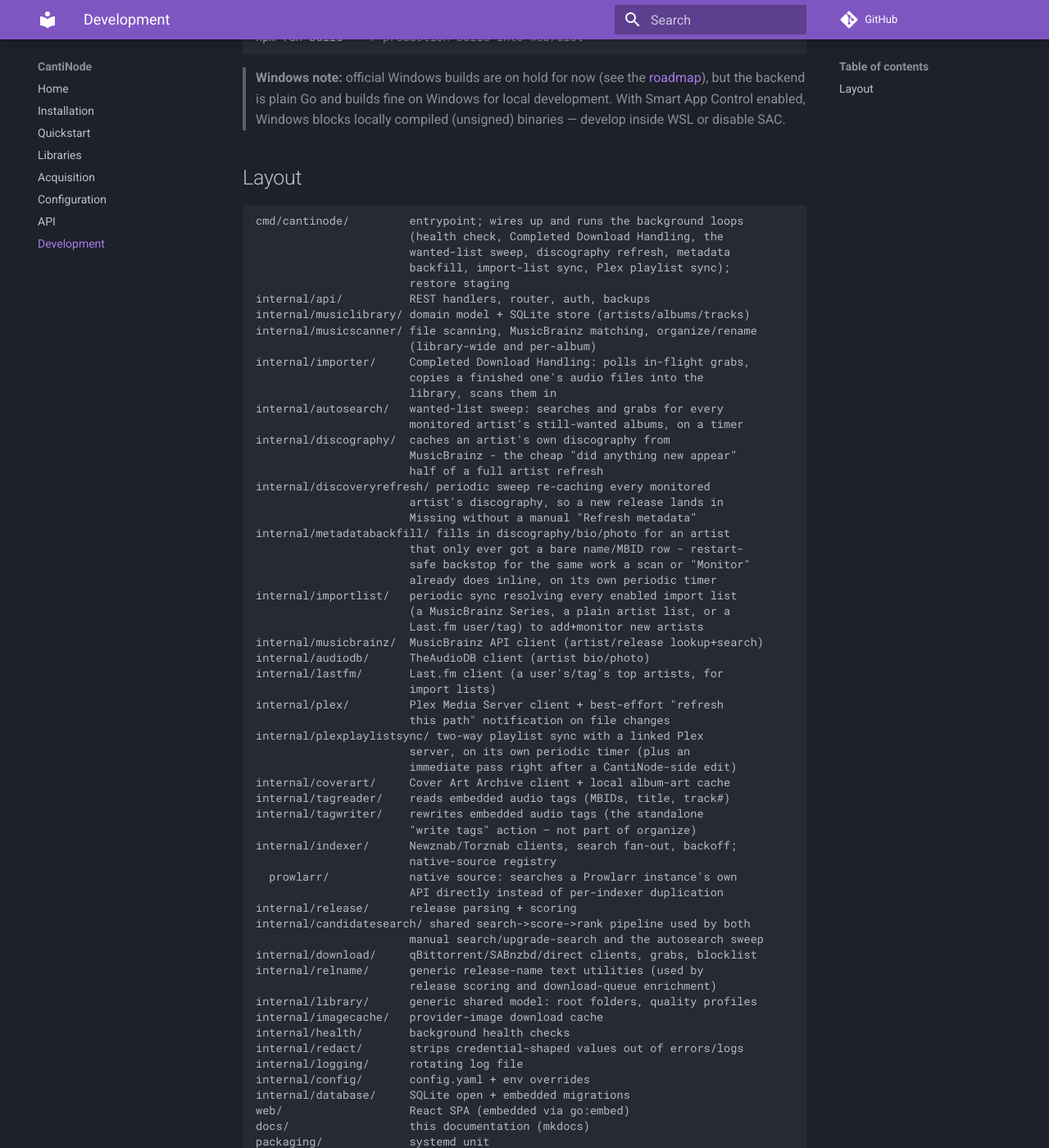
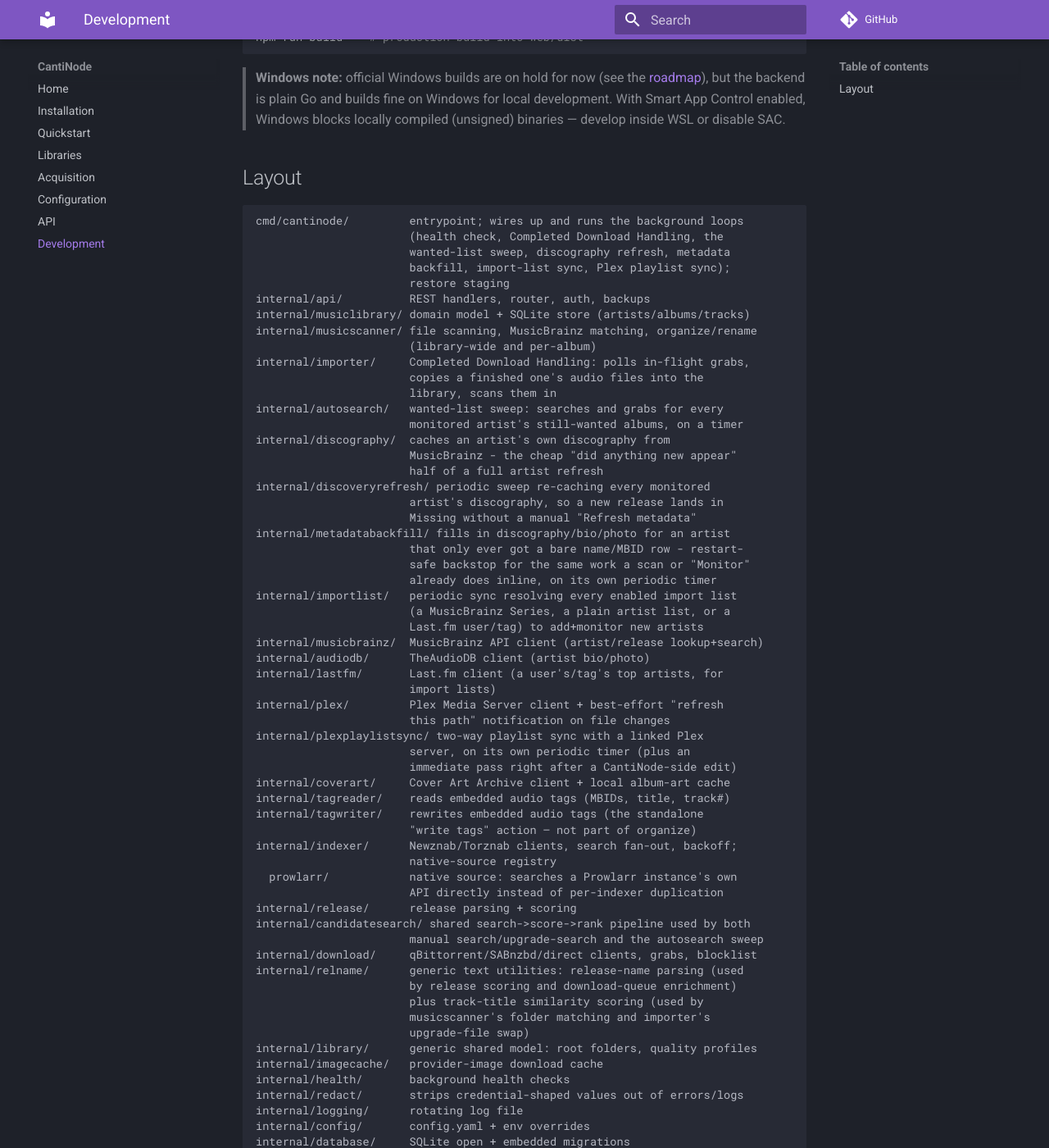
Before and after one commit to obstruct-exit-emit/CantiNode, an MkDocs documentation site: the page built from docs/development.md, in a window 1280 px wide and 1400 px high, scrolled down 388 px. Shown: the whole window at 82% size. Built offline with MkDocs 1.6.1 and Material for MkDocs 9.7.7, drawn with Linux system fonts in a browser that asks for light colours; comment, search, counter and statistics services are not loaded; some of the changed text lies outside the part shown.

Commit message:
Docs pass: catch up ROADMAP on this session's follow-up fixes
Appends dated follow-up notes to the two Next-steps items this session's
work extended (multi-disc auto-matching, upgrade file-swap), matching the
existing pattern for tracking bugs found in already-shipped items. Also
fixes internal/relname's package-layout description now that it holds
title-similarity scoring alongside release-name parsing.

```diff
--- a/docs/development.md
+++ b/docs/development.md
@@ -74,8 +74,11 @@
 internal/candidatesearch/ shared search->score->rank pipeline used by both
                        manual search/upgrade-search and the autosearch sweep
 internal/download/     qBittorrent/SABnzbd/direct clients, grabs, blocklist
-internal/relname/      generic release-name text utilities (used by
-                       release scoring and download-queue enrichment)
+internal/relname/      generic text utilities: release-name parsing (used
+                       by release scoring and download-queue enrichment)
+                       plus track-title similarity scoring (used by
+                       musicscanner's folder matching and importer's
+                       upgrade-file swap)
 internal/library/      generic shared model: root folders, quality profiles
 internal/imagecache/   provider-image download cache
 internal/health/       background health checks
```
Also changed, not shown: ROADMAP.md (+34 -0 lines).
